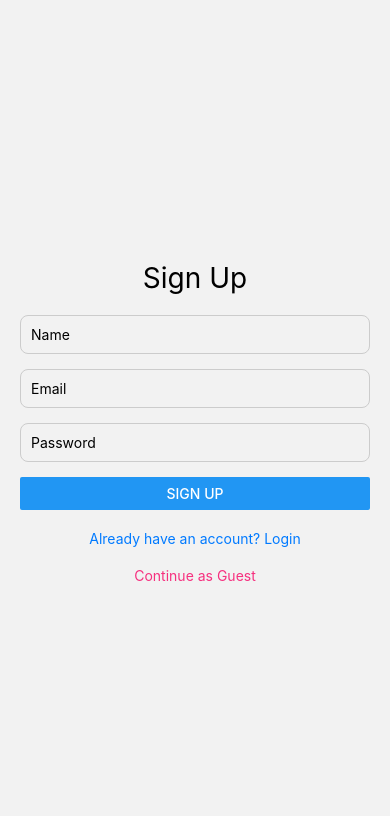
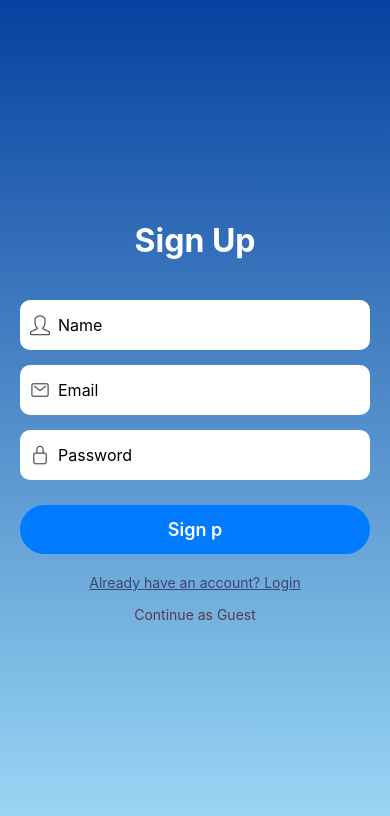
Before and after one commit to SherinAnees/city-pulse, a React Native app: screen /Signup in a window 390 px wide. Shown: the top 816 px of the page. Built offline with nearby package versions, Linux system fonts and the light colour scheme.

Commit message:
signup screen styling updated

```diff
--- a/screens/SignUpScreen.tsx
+++ b/screens/SignUpScreen.tsx
@@ -7,11 +7,14 @@ import {
   StyleSheet,
   Alert,
   TouchableOpacity,
+  Pressable,
 } from "react-native";
 import { useDispatch, useSelector } from "react-redux";
 import { AppDispatch, RootState } from "../redux/store";
 import { signupUser } from "../redux/slices/authSlice";
-
+import GradientWrapper from "../components/GradientWrapper";
+import Ionicons from "@expo/vector-icons/Ionicons";
+import SimpleLineIcons from "@expo/vector-icons/SimpleLineIcons";
 export default function SignupScreen({ navigation }: any) {
   const [name, setName] = useState("");
   const [email, setEmail] = useState("");
@@ -25,7 +28,11 @@ export default function SignupScreen({ navigation }: any) {
       ).unwrap();
       navigation.replace("Home");
     } catch (error) {
-      console.error("Login failed:", error);
+      console.error("Signup failed:", error);
+      Alert.alert(
+        "Signup Failed",
+        (error as Error)?.message || "Invalid email or password."
+      );
     }
   };
   useEffect(() => {
@@ -34,20 +41,44 @@ export default function SignupScreen({ navigation }: any) {
     }
   }, [user]);
   return (
-    <View style={styles.container}>
+    <GradientWrapper style={styles.container}>
       <Text style={styles.title}>Sign Up</Text>
-
+      <View style={styles.inputContainer}>
+        <SimpleLineIcons
+          name="user"
+          size={20}
+          color="#555"
+          style={styles.icon}
+        />
         <TextInput
           placeholder="Name"
           value={name}
           onChangeText={setName}
           style={styles.input}
         />
+      </View>
+
+      <View style={styles.inputContainer}>
+        <Ionicons
+          name="mail-outline"
+          size={20}
+          color="#555"
+          style={styles.icon}
+        />
         <TextInput
           placeholder="Email"
           value={email}
           onChangeText={setEmail}
           style={styles.input}
+          keyboardType="email-address"
+        />
+      </View>
+      <View style={styles.inputContainer}>
+        <Ionicons
+          name="lock-closed-outline"
+          size={20}
+          color="#555"
+          style={styles.icon}
         />
         <TextInput
           placeholder="Password"
@@ -56,8 +87,10 @@ export default function SignupScreen({ navigation }: any) {
           secureTextEntry
           style={styles.input}
         />
-
-      <Button title="Sign Up" onPress={handleSignup} />
+      </View>
+      <Pressable style={styles.button} onPress={handleSignup}>
+        <Text style={styles.buttonText}>Sign p</Text>
+      </Pressable>
 
       <TouchableOpacity onPress={() => navigation.navigate("Login")}>
         <Text style={styles.link}>Already have an account? Login</Text>
@@ -65,20 +98,64 @@ export default function SignupScreen({ navigation }: any) {
       <TouchableOpacity onPress={() => navigation.navigate("Home")}>
         <Text style={styles.subLine}>Continue as Guest</Text>
       </TouchableOpacity>
-    </View>
+    </GradientWrapper>
   );
 }
 
 const styles = StyleSheet.create({
-  container: { flex: 1, justifyContent: "center", paddingHorizontal: 20 },
-  title: { fontSize: 28, textAlign: "center", marginBottom: 20 },
+  container: {
+    flex: 1,
+    justifyContent: "center",
+    paddingHorizontal: 20,
+  },
+  title: {
+    fontSize: 32,
+    fontWeight: "bold",
+    textAlign: "center",
+    color: "#fff",
+    marginBottom: 40,
+  },
+  inputContainer: {
+    flexDirection: "row",
+    alignItems: "center",
+    backgroundColor: "#fff",
+    borderRadius: 10,
+    paddingHorizontal: 10,
+    marginBottom: 15,
+    elevation: 2,
+  },
+  icon: {
+    marginRight: 8,
+  },
   input: {
-    borderWidth: 1,
-    borderColor: "#ccc",
-    marginBottom: 15,
-    padding: 10,
-    borderRadius: 8,
+    flex: 1,
+    height: 50,
+    fontSize: 16,
   },
-  link: { marginTop: 20, color: "#007AFF", textAlign: "center" },
-  subLine: { marginTop: 20, color: "#f6307fff", textAlign: "center" },
+  button: {
+    backgroundColor: "#007AFF",
+    paddingVertical: 14,
+    borderRadius: 25,
+    marginTop: 10,
+    elevation: 3,
+  },
+  buttonText: {
+    color: "#fff",
+    textAlign: "center",
+    fontSize: 18,
+    fontWeight: "600",
+  },
+  link: {
+    marginTop: 20,
+    color: "#24173aaa",
+    textAlign: "center",
+    fontSize: 14,
+    textDecorationLine: "underline",
+  },
+  subLine: {
+    marginTop: 15,
+    color: "#4d0202aa",
+    textAlign: "center",
+    fontSize: 14,
+  },
 });
```
Lines whose indentation alone changed are shown as unchanged.
